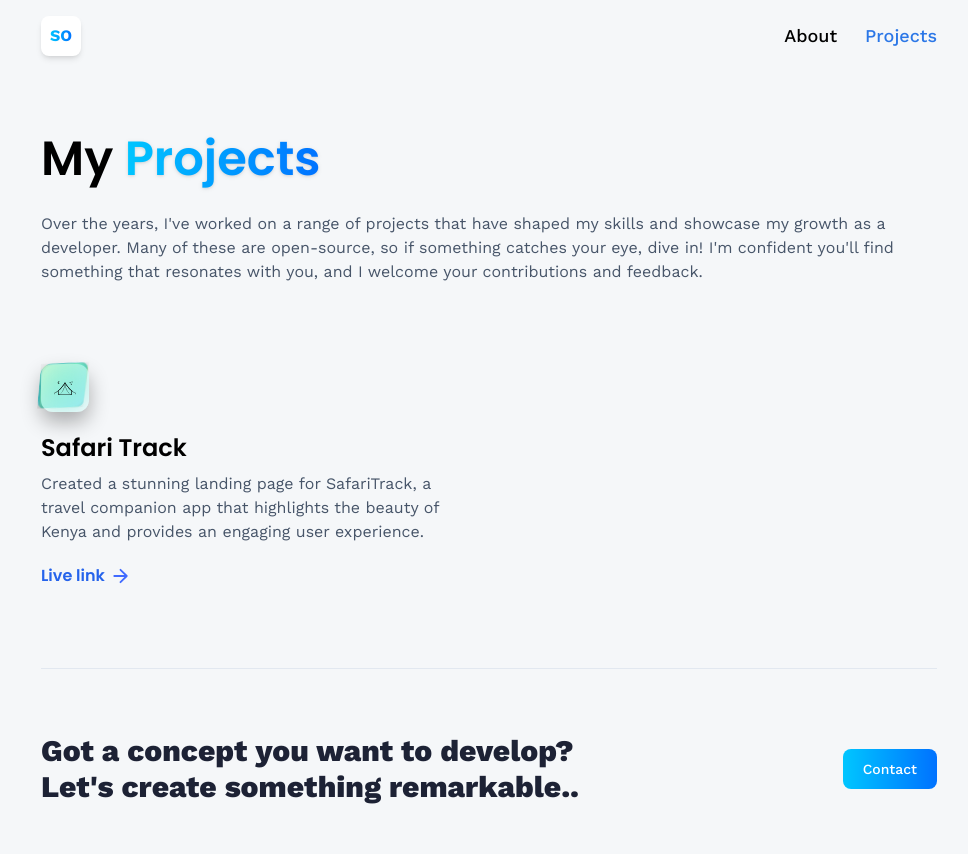
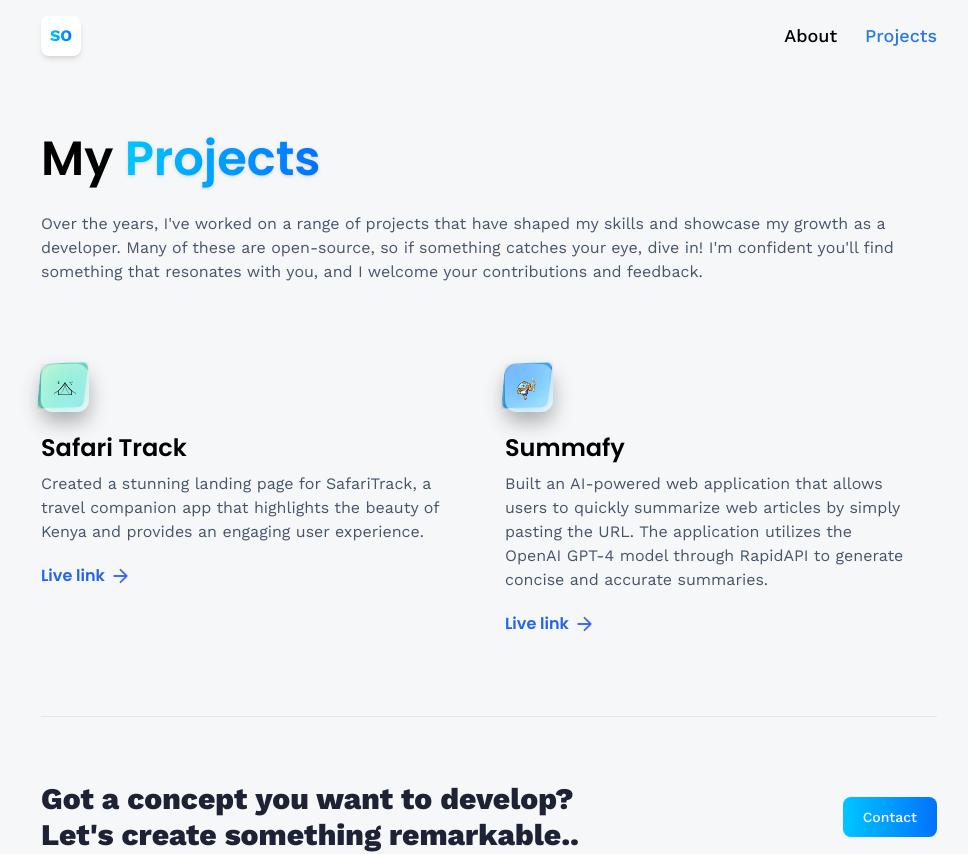
Before and after one commit to MuxN4/portfolio, a React (Vite) app: page /projects in a window 1280 px wide. Shown: the top 854 px of the page, without its empty margins (151-1119 px from the left). Built offline with nearby package versions, Linux system fonts and the light colour scheme.

Commit message:
Updated the projects section

```diff
--- a/src/assets/icons/index.js
+++ b/src/assets/icons/index.js
@@ -26,7 +26,7 @@ import estate from './estate.svg'
 import camping from './camping.svg'
 import snapgram from './snapgram.svg'
 import summiz from './summiz.svg'
-import threads from './threads.svg'
+import summify from './summify.svg'
 import arrow from './arrow.svg'
 import contact from './contact.svg'
 import soundon from './soundon.png'
@@ -61,7 +61,7 @@ export {
     camping,
     snapgram,
     summiz,
-    threads,
+    summify,
     arrow,
     contact,
     soundon,
--- a/src/constants/index.js
+++ b/src/constants/index.js
@@ -27,7 +27,7 @@ import {
     snapgram,
     summiz,
     tailwindcss,
-    threads,
+    summify,
     typescript
 } from "../assets/icons";
 
@@ -220,14 +220,14 @@ export const projects = [
         name: 'Safari Track',
         description: 'Created a stunning landing page for SafariTrack, a travel companion app that highlights the beauty of Kenya and provides an engaging user experience.',
         link: 'https://safari-track.vercel.app/',
-    }
-    // {
-    //     iconUrl: threads,
-    //     theme: 'btn-back-green',
-    //     name: 'Full Stack Threads Clone',
-    //     description: 'Created a full-stack replica of the popular discussion platform "Threads," enabling users to post and engage in threaded conversations.',
-    //     link: 'https://github.com/adrianhajdin/threads',
-    // },
+    },
+    {
+        iconUrl: summify,
+        theme: 'btn-back-blue',
+        name: 'Summafy',
+        description: 'Built an AI-powered web application that allows users to quickly summarize web articles by simply pasting the URL. The application utilizes the OpenAI GPT-4 model through RapidAPI to generate concise and accurate summaries.',
+        link: 'https://sammafy-ai.netlify.app/',
+    },
     // {
     //     iconUrl: car,
     //     theme: 'btn-back-blue',
```
Also changed, not shown: src/assets/icons/summify.svg (added).
